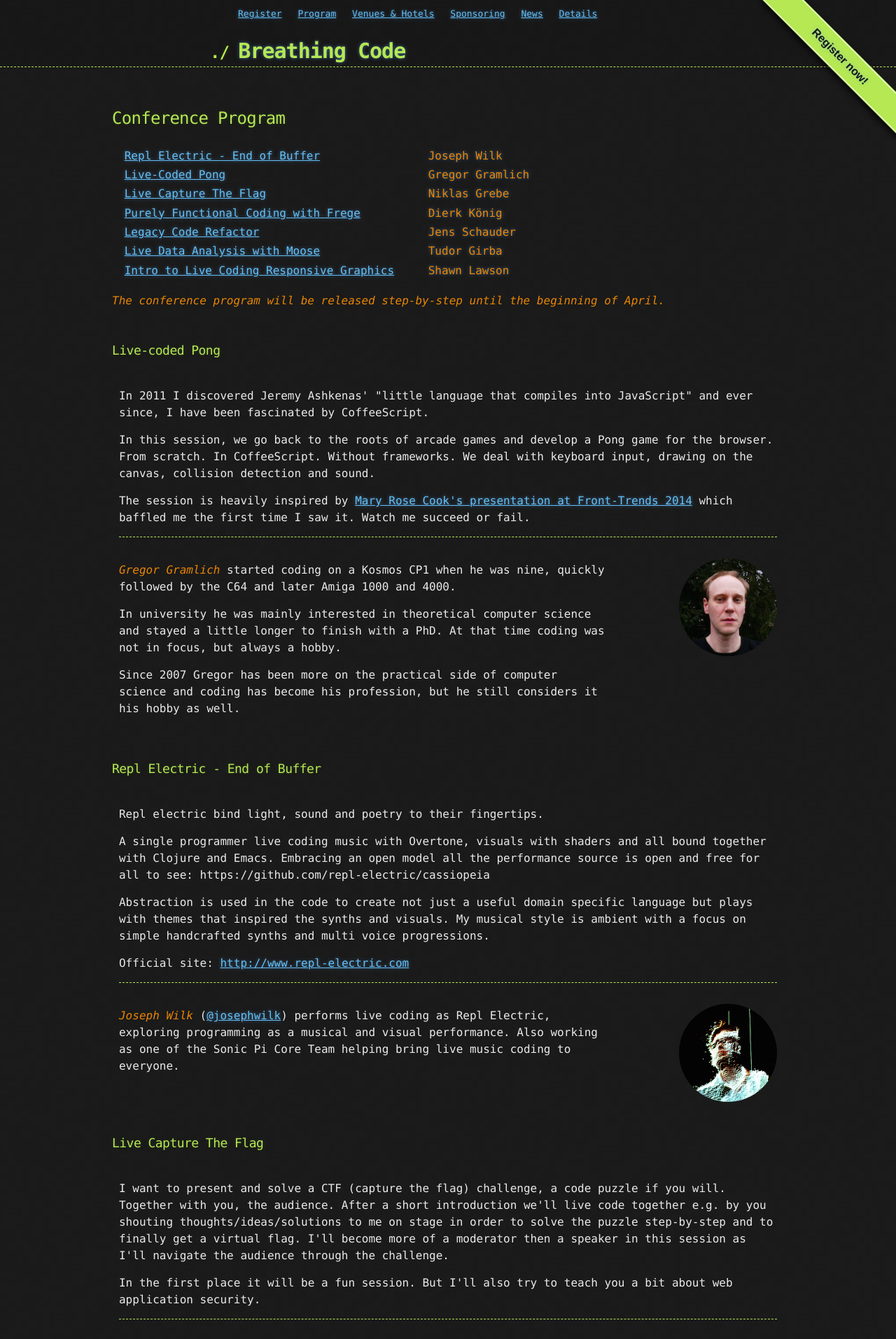
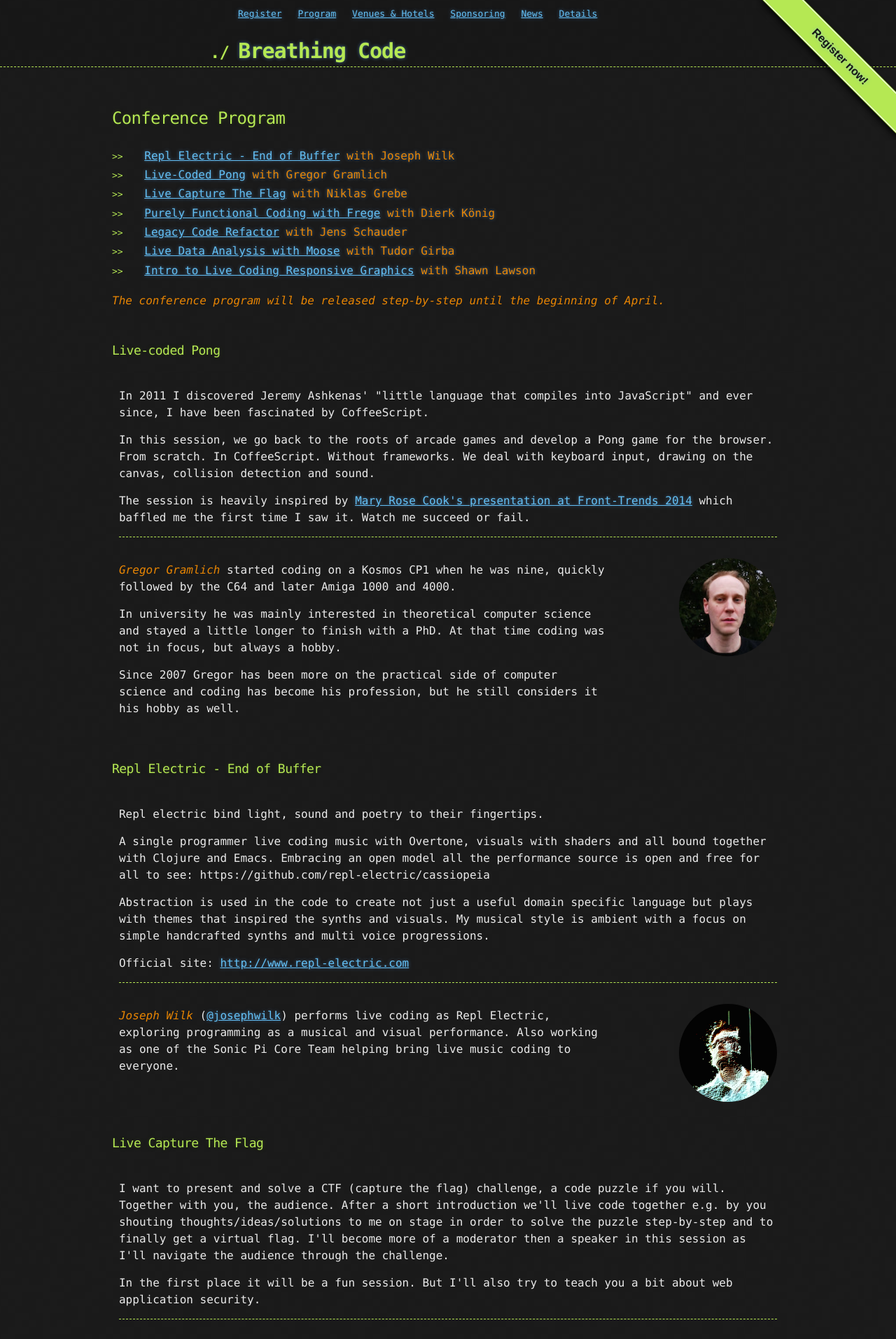
Before and after one commit to BreathingCode/BreathingCode.github.io, a Jekyll site: the page built from program.html, in a window 1280 px wide. Shown: the top 1914 px of the page at 70% size. Built offline with Jekyll 4.4.1, drawn with Linux system fonts in a browser that asks for light colours; nearby versions of some CDN libraries; Markdown is read by kramdown in place of the engine named in the settings.

Commit message:
Changed program overview from grid back to normal list

```diff
--- a/css/styles.sass
+++ b/css/styles.sass
@@ -288,19 +288,12 @@ td
     clear: both
 
   ul.program-overview
-    @include column(10)
-
-    li:before
-      content: ""
-
-    a.session
-      @include column(7)
-
     a.performer
-      @include column(3)
       color: $highlight
       text-decoration: none
 
+    a.performer:before
+      content: " with "
 
 
 @media only screen and (min-device-width : 481px)
```
